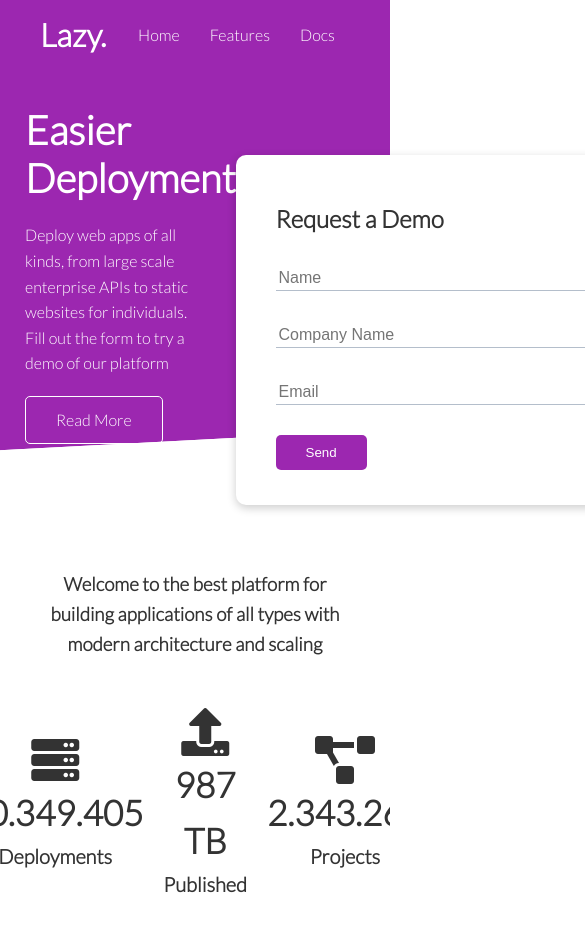
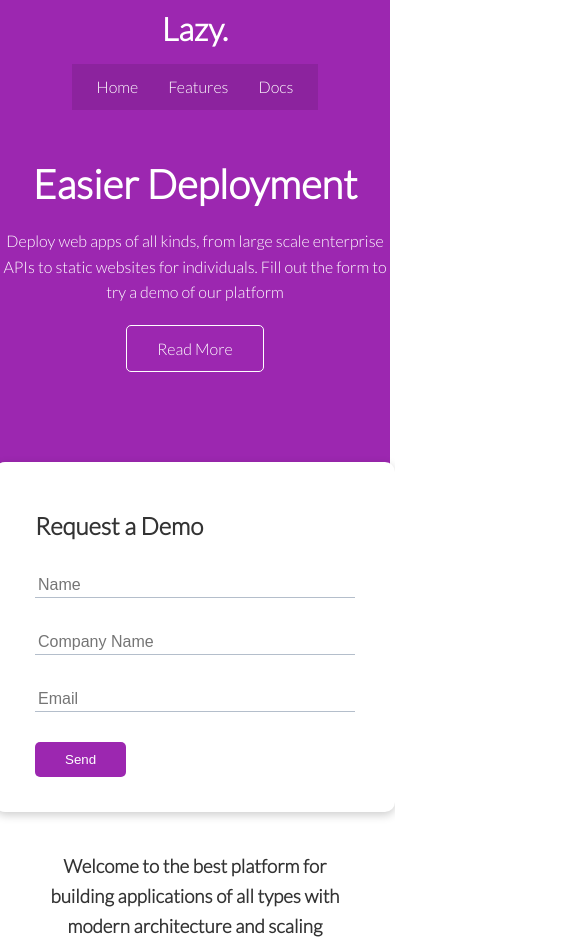
Before and after one commit to laazyLlama/cloudservice-frontend-demo, a plain HTML site: page index.html in a window 390 px wide. Shown: the top 945 px of the page, 585 px wide, since content can reach past the window. Drawn offline with Linux system fonts and the light colour scheme.

Commit message:
added support for smaller screens

```diff
--- a/css/style.css
+++ b/css/style.css
@@ -191,3 +191,51 @@
 .footer .social a {
   margin: 0 10px;
 }
+
+/* Tablets */
+@media(max-width: 768px) {
+  .grid,
+  .showcase .grid,
+  .stats .grid,
+  .cli .grid,
+  .cloud .grid {
+    grid-template-columns: 1fr;
+    grid-template-rows: 1fr;
+  }
+
+  .showcase {
+    height: auto;
+  }
+
+  .showcase-text {
+    text-align: center;
+    margin-top: 40px;
+  }
+
+  .showcase-form {
+    justify-self: center;
+    margin: auto;
+  }
+
+  .cli .grid > *:first-child {
+    grid-column: 1;
+    grid-row: 1;
+  }
+}
+
+/* Mobile */
+/* 600px for TESTING ONLY change to 500 later!!!!!!!!!!!!!!!!!!!!!!!!!!! */
+@media(max-width: 500px) {
+  .navbar {
+    height: 110px;
+  }
+
+  .navbar .flex {
+    flex-direction: column;
+  }
+
+  .navbar ul {
+    padding: 10px;
+    background-color: rgba(0, 0, 0, 0.1);
+  }
+}
```
